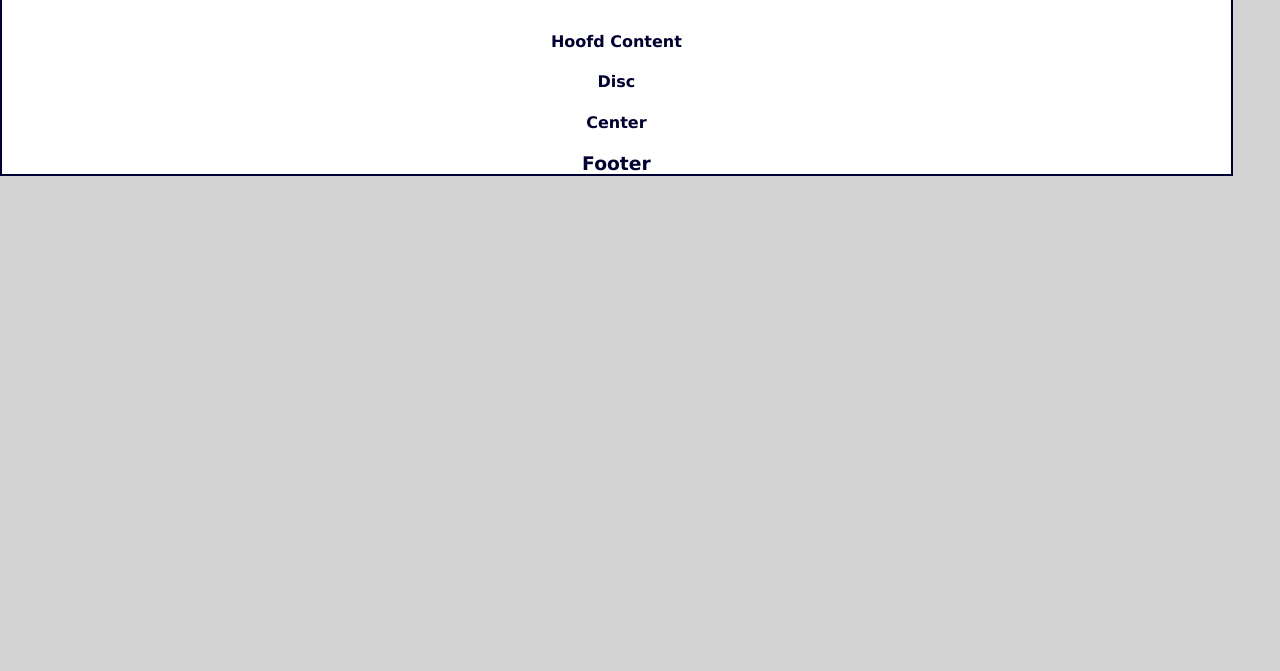
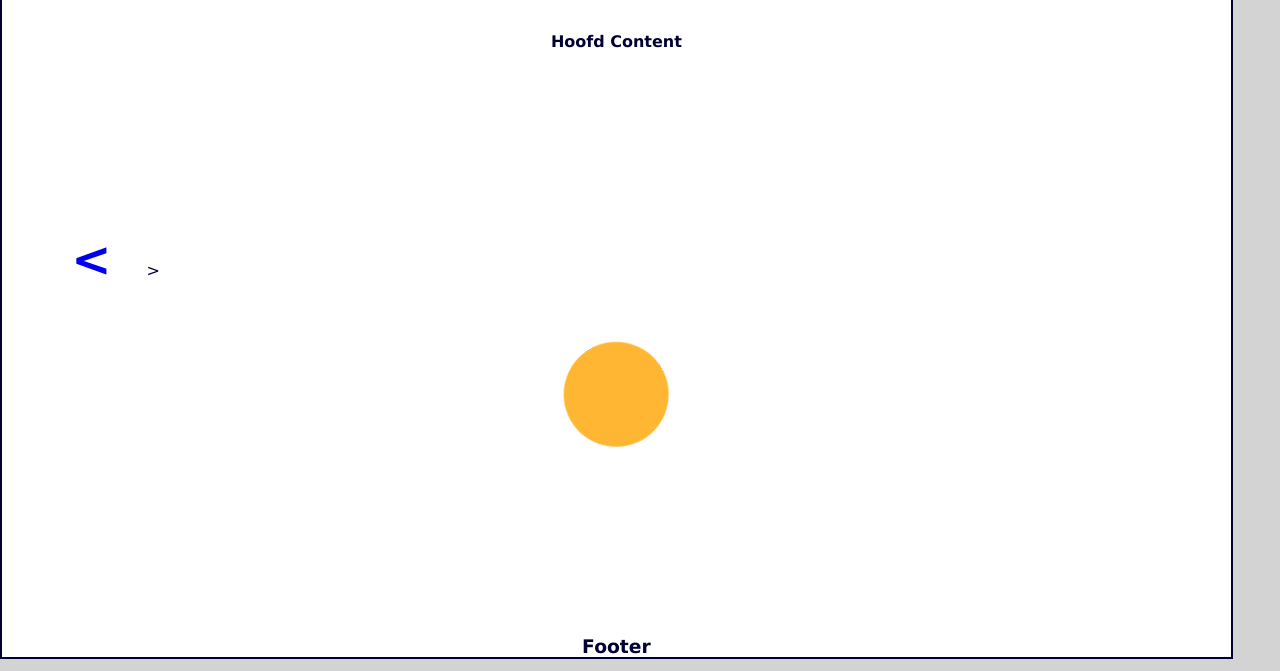
Before and after one commit to Kortom-Tom/Site, a plain HTML site: page RadioGaGa/index.html in a window 1280 px wide. Shown: the part 129-800 px from the top of the page. Drawn offline with Linux system fonts and the light colour scheme.

Commit message:
12-11-(1)

```diff
--- a/RadioGaGa/index.html
+++ b/RadioGaGa/index.html
@@ -31,12 +31,16 @@
         <main>
             <h4>Hoofd Content</h4>
             <div id="disc">
-                <h4>Disc</h4>
-                    <div id="Center">
-                        <h4>Center</h4>
-                    </div>
+               <div id="center"> </div>
+
             </div>
-
+            <div id="pager">
+                <div id="vorige">
+                    <a href="#top">&lt;</a>
+                    <div id="volgende"></div>
+                    <a href="playlist.html"></a> &gt; </a>
+                </div>
+            </div>
         </main>
         <footer>
             <h3>Footer</h3>
--- a/RadioGaGa/styles.css
+++ b/RadioGaGa/styles.css
@@ -68,3 +68,77 @@ nav ul li a:focus{
     background-repeat: no-repeat;
     background-position: center;
 }
+main {
+    width: 100%;
+    margin: 0;
+    padding-bottom: 3%;
+}
+#disc {
+    border-radius: 50%;
+    display: inline-block;
+    opacity: 0.8;
+    width: 400px;
+    height: 400px;
+    margin-top: 10%;
+    background-image: -moz-radial-gradient(
+        45px 45px 45deg, circle cover, grey 0%, black 100%, black 95%);
+    background-image: -webkit-radial-gradient(45px 45px 45deg, circle cover, grey, black);
+    background-image: radial-gradient(
+        45px 45px 45deg, circle cover, grey 0%, black 100%, black 95%);
+}
+/* standard */
+@keyframes revolutie {
+    from {
+        transform: rotate(0deg);
+    }
+    to {
+        transform: rotate(360deg);
+    }
+}
+#disc {
+    animation-name: revolutie;
+    animation-duration: 3s;
+    animation-iteration-count: infinite;
+    animation-timing-function: linear;
+}
+#center {
+    width: 105px;
+    height: 105px;
+    background: orange;
+    position: relative;
+    top: 37%;
+    left: 37%;
+    display: block;
+    border: 0,5px solid #fff;
+    border-radius: 50%;
+}
+
+#pager a {
+    font-size: 3rem;
+    font-weight: bolder;
+    text-decoration:none;
+    border-radius: 50%;
+    box-shadow: 4px 4px 15px rgba(0, 0 , 0 , 0, 0.8);
+    padding-left: 10px;
+    padding-right: 10px;
+}
+#pager a:hover {
+    opacity: 0.7;
+    filter: alpha(opacity=40);
+    font-size: 3.2rem;
+    background-image: linear-gradient(to bottom, hsl(0,80%, 50%)#bada55);
+}
+#vorige {
+    z-index: 1;
+    margin-left: 10px;
+    position: fixed;
+    top: 45%;
+    left:4%;
+}
+#volgende {
+    z-index: 1;
+    margin-right: 10px;
+    position: absolute;
+    top: 45%;
+    right:4%;
+}
```
Also changed, not shown: RadioGaGa/lab08.html (added, +5 -0 lines), RadioGaGa/labs.css (+9 -1 lines), RadioGaGa/lab08.css (added).
